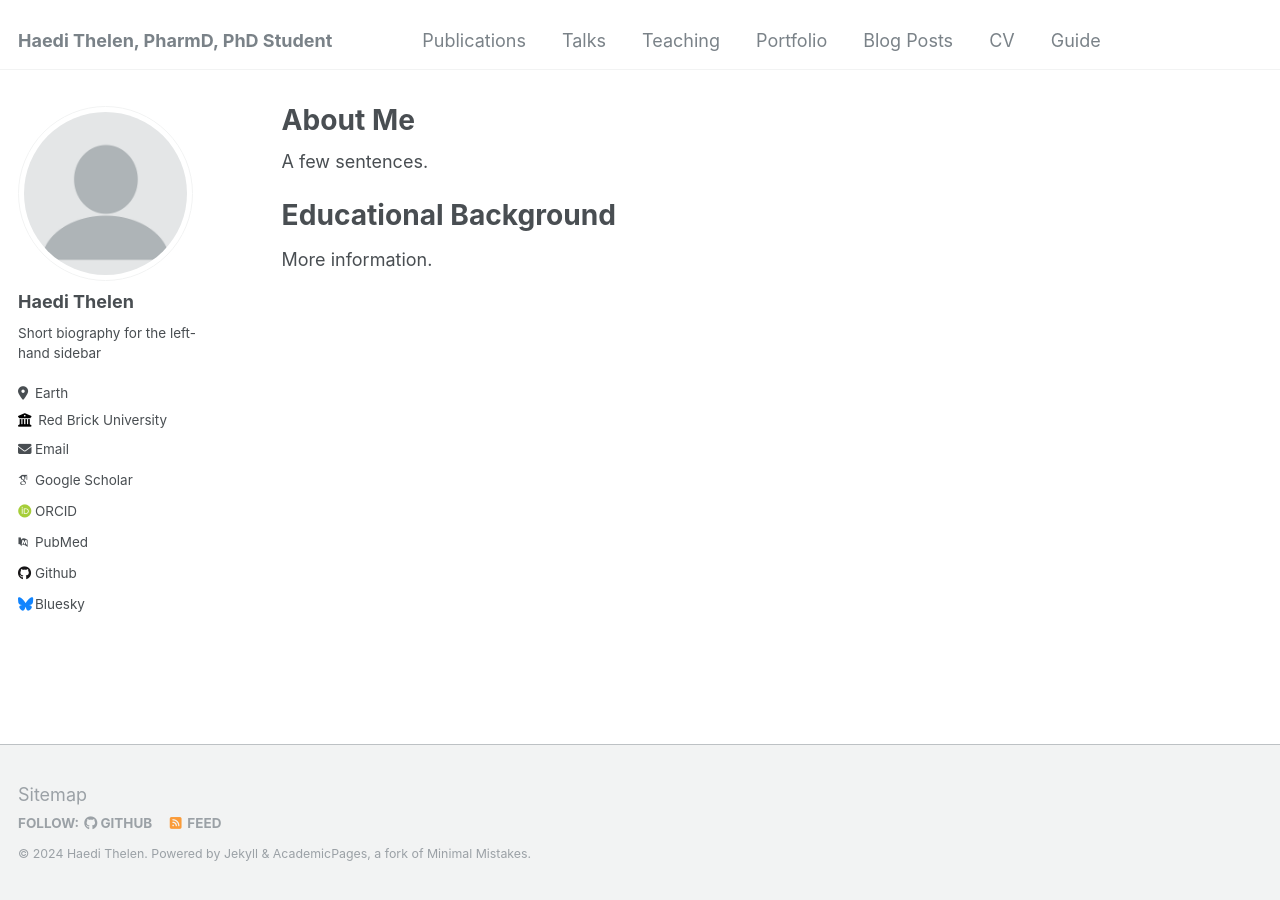
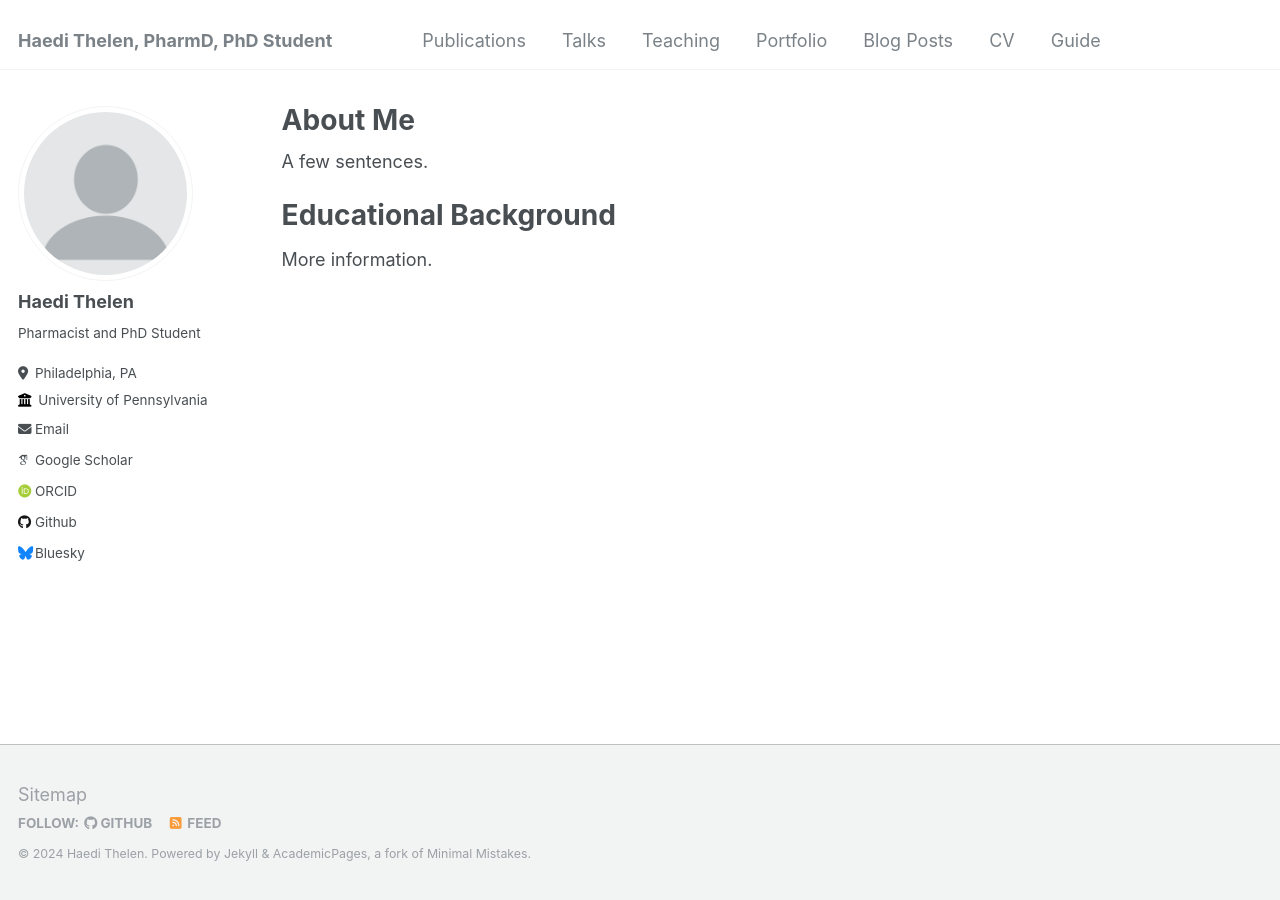
Before and after one commit to HaediThelen/HaediThelen.github.io, a Jekyll site: the page built from _pages/about.md, in a window 1280 px wide. Built offline with Jekyll 4.4.1, drawn with Linux system fonts in a browser that asks for light colours; some web fonts are replaced.

Commit message:
Update _config.yml
Add links

```diff
--- a/_config.yml
+++ b/_config.yml
@@ -24,20 +24,19 @@
   avatar           : "profile.png"
   name             : "Haedi Thelen"
   pronouns         : # example: "she/her"
-  bio              : "Short biography for the left-hand sidebar"
-  location         : "Earth"
-  employer         : "Red Brick University"
+  bio              : "Pharmacist and PhD Student"
+  location         : "Philadelphia, PA"
+  employer         : "University of Pennsylvania"
   uri              : # URL
-  email            : "none@example.org"
+  email            : "Haedi.Thelen@pennmedicine.upenn.edu"
 
   # Academic websites
   arxiv            : # URL - Update with the correct link to your profile
-  googlescholar    : "https://scholar.google.com/citations?user=PS_CX0AAAAAJ"
-  impactstory      : # URL
-  orcid            : "http://orcid.org/yourorcidurl"
+  googlescholar    : "https://scholar.google.com/citations?user=P9rMzJEAAAAJ&hl=en&oi=ao"
+  orcid            : "https://orcid.org/0000-0001-8357-2255"
   semantic         : # URL
-  pubmed           : "https://www.ncbi.nlm.nih.gov/pubmed/?term=john+snow"
-  researchgate     : # URL
+  pubmed           : #"https://www.ncbi.nlm.nih.gov/pubmed/?term=john+snow"
+
 
   # Repositories and software development
   bitbucket        : # Username - Update with your username on the site
```
